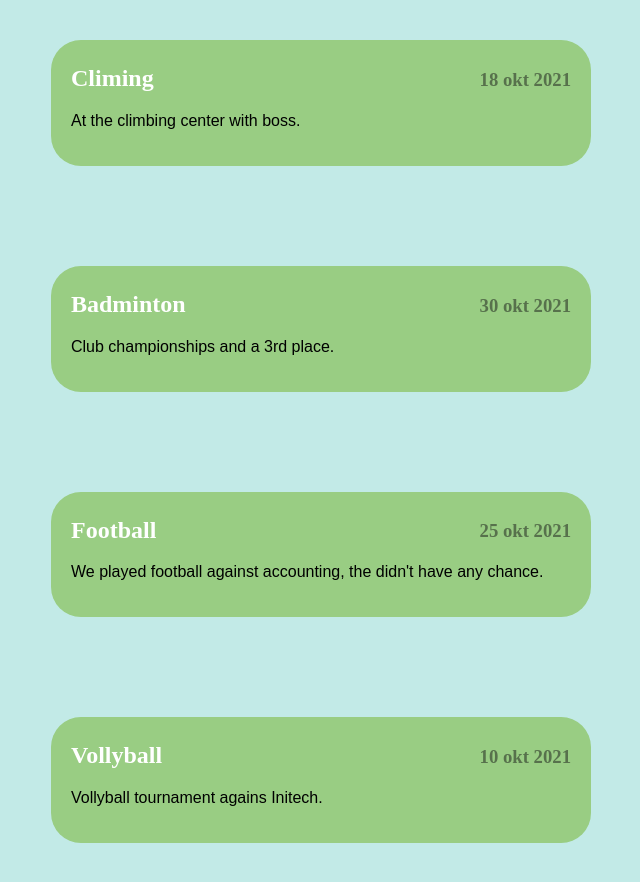
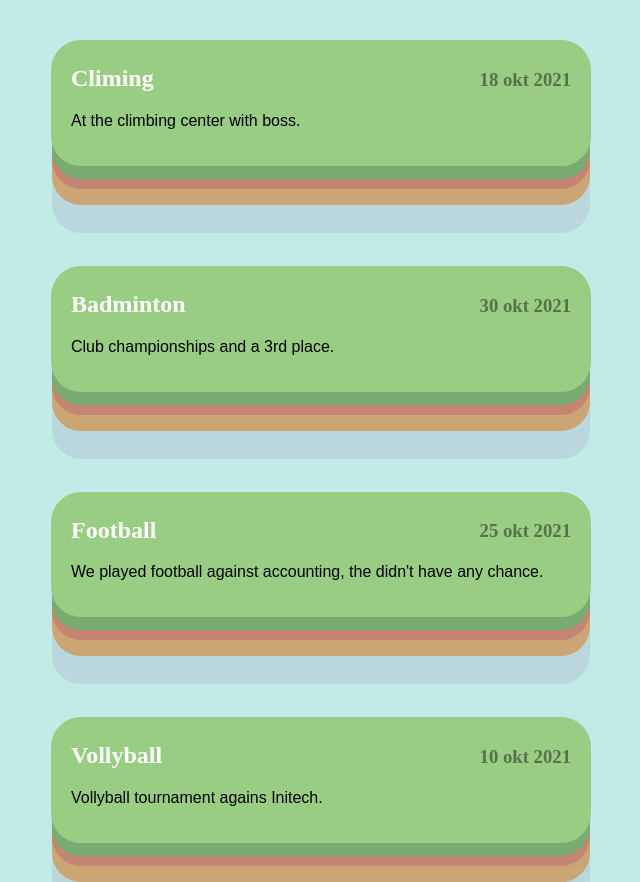
Before and after one commit to Cottin/learn-sports-diary, a plain HTML site: page index.html in a window 1280 px wide. Shown: the top 882 px of the page, without its empty margins (319-959 px from the left). Drawn offline with Linux system fonts and the light colour scheme; a web font is replaced by a local one.

Commit message:
styles improvements

```diff
--- a/style.css
+++ b/style.css
@@ -22,6 +22,7 @@ section {
 	border-radius: 30px;
 	position: relative;
 	z-index: 10;
+	box-shadow: 0px 14px 0px -1px #79ac72, 0px 24px 0px -1px #c48672, 0px 40px 0px -1px #cba674, 0px 68px 0px -1px #b9d7dc;
 }
 
 h1 {
```
